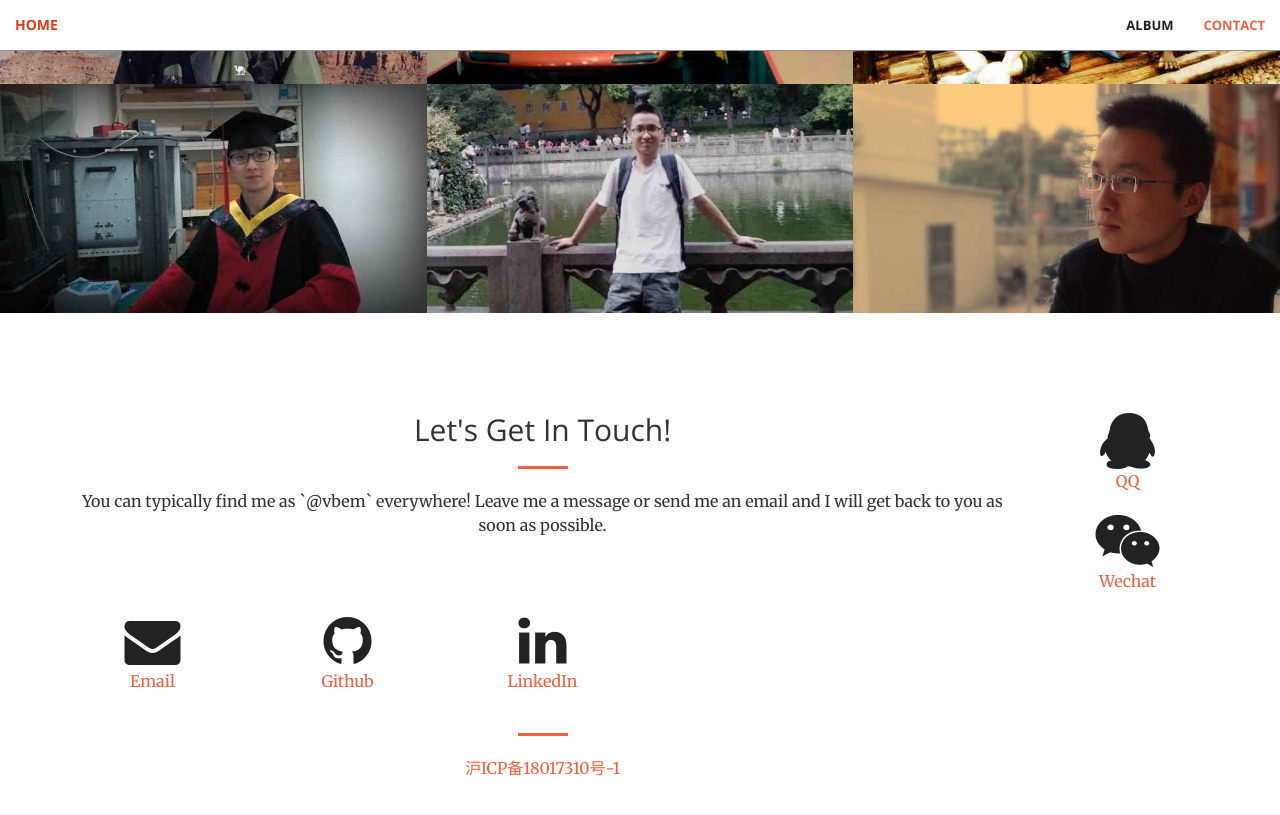
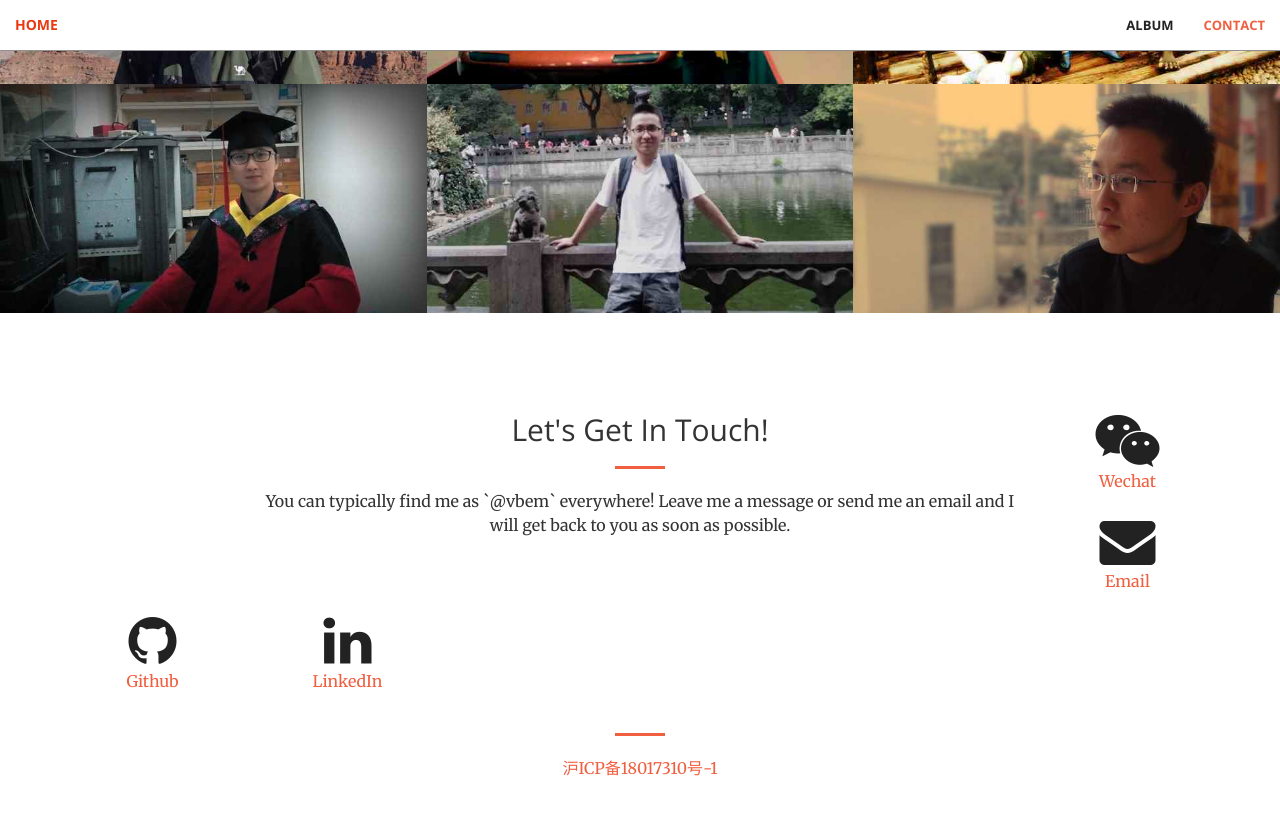
Before and after one commit to vbem/lilei.tech, a Jekyll site: the page built from index.html, in a window 1280 px wide and 900 px high, scrolled down 1046 px. Shown: the top 815 px of the window. Built offline with Jekyll 4.4.1, drawn with Linux system fonts in a browser that asks for light colours.

Commit message:
Update contact.html

```diff
--- a/_includes/contact.html
+++ b/_includes/contact.html
@@ -1,17 +1,11 @@
 <section id="contact">
     <div class="container">
         <div class="row">
-            <div class="col-lg-10 col-lg-offset-0 text-center">
+            <div class="col-lg-8 col-lg-offset-2 text-center">
                 <h2 class="section-heading">Let's Get In Touch!</h2>
                 <hr class="primary">
                 <p>You can typically find me as `@vbem` everywhere! Leave me a message or send me an email and I will get back to you as soon as possible.</p>
             </div>
-        <div class="col-lg-2 col-lg-offset-0 text-center">
-            <a href="http://wpa.qq.com/msgrd?v=3&uin=369458115&site=qq&menu=yes" target="_blank">
-                <i class="fa fa-qq fa-3x wow bounceIn" data-wow-delay=".1s"></i>
-                <p>QQ</p>
-            </a>
-        </div>
         <div class="col-lg-2 col-lg-offset-0 text-center">
             <a href="img/wechat.png" target="_blank">
             <i class="fa fa-weixin fa-3x wow bounceIn" data-wow-delay=".1s"></i>
@@ -36,7 +30,7 @@
                 <p>LinkedIn</p>
             </a>
         </div>
-            <div class="col-lg-10 col-lg-offset-0 text-center">
+            <div class="col-lg-8 col-lg-offset-2 text-center">
                 <hr class="primary">
                 <p><a href="http://www.miitbeian.gov.cn/" target="_blank">沪ICP备18017310号-1</a></p>
             </div>
```
